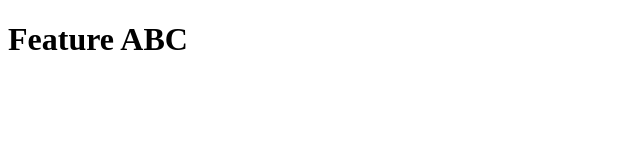
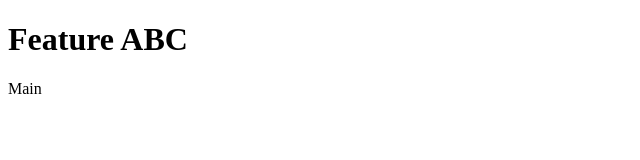
Before and after one commit to dragondevsimplify/test-git, a plain HTML site: page index.html in a window 1280 px wide. Shown: the full height of the page, 0-640 px from the left. Drawn offline with Linux system fonts and the light colour scheme.

Commit message:
Add main tag

```diff
--- a/index.html
+++ b/index.html
@@ -7,5 +7,8 @@
 </head>
 <body>
   <h1>Feature ABC</h1>
+  <main>
+    <p>Main</p>
+  </main>
 </body>
 </html>
```
